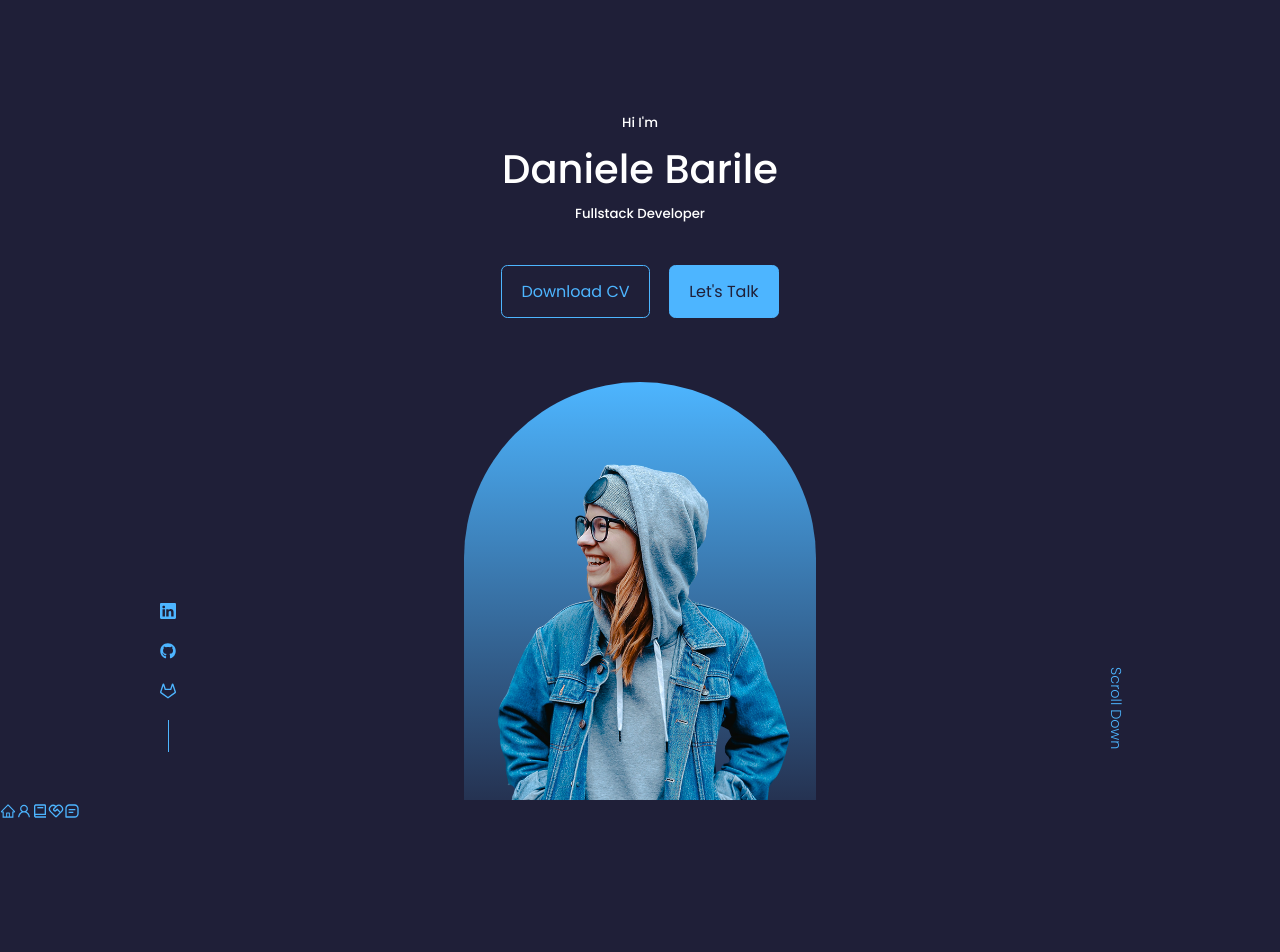
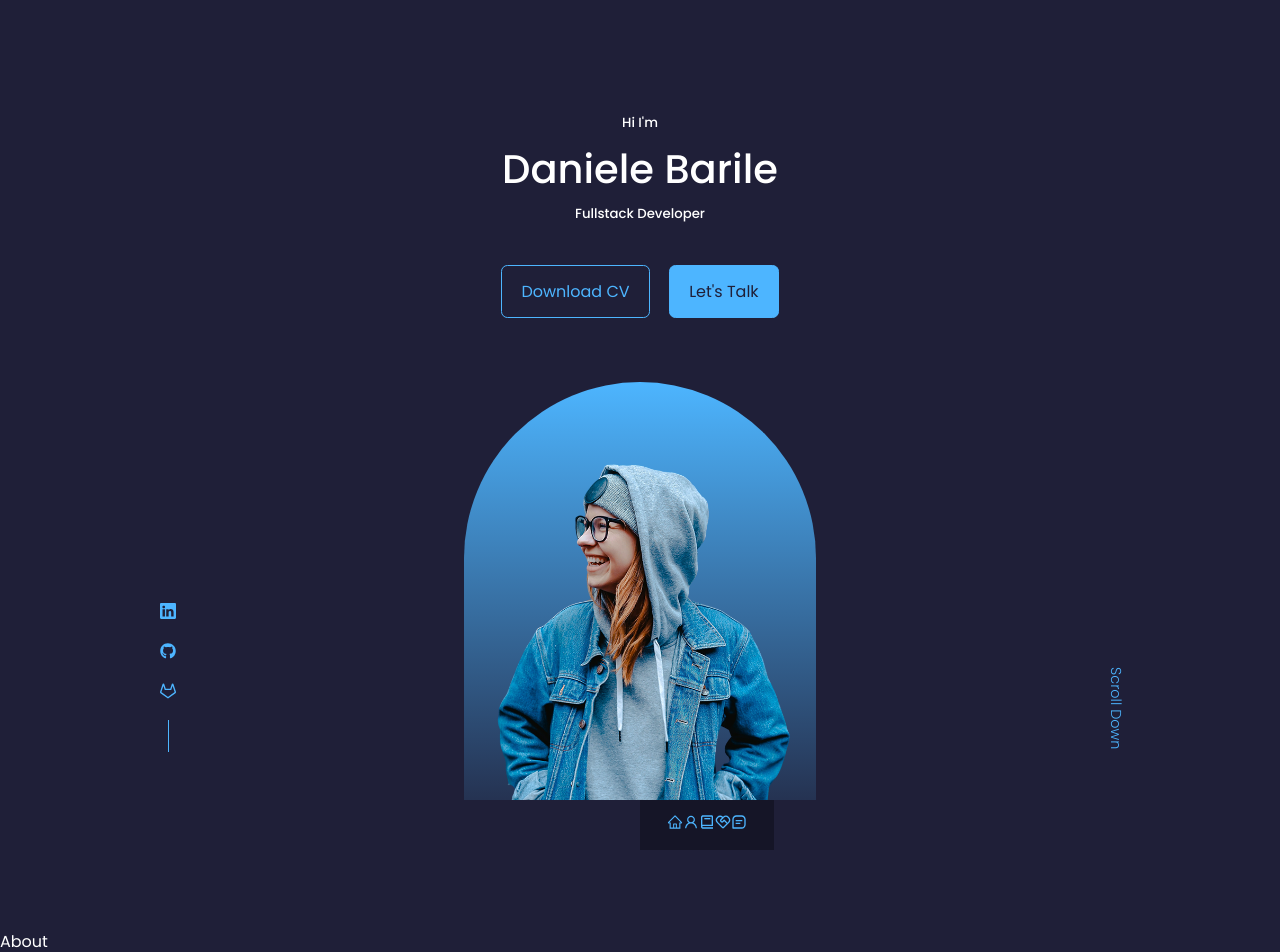
Before and after one commit to Ho3pLi/MyPlace, a React (Create React App) app: page / in a window 1280 px wide. Shown: the top 952 px of the page. Built offline with nearby package versions, Linux system fonts and the light colour scheme.

Commit message:
syncro commit

```diff
--- a/src/components/nav/nav.css
+++ b/src/components/nav/nav.css
@@ -0,0 +1,11 @@
+nav {
+
+    background: rgb(0, 0, 0, 0.3);
+    width: max-content;
+    display: block;
+    padding: 0.7rem 1.7rem;
+    z-index: 2;
+    position: fixed;
+    left: 50%;
+    transform: ;
+}
```
